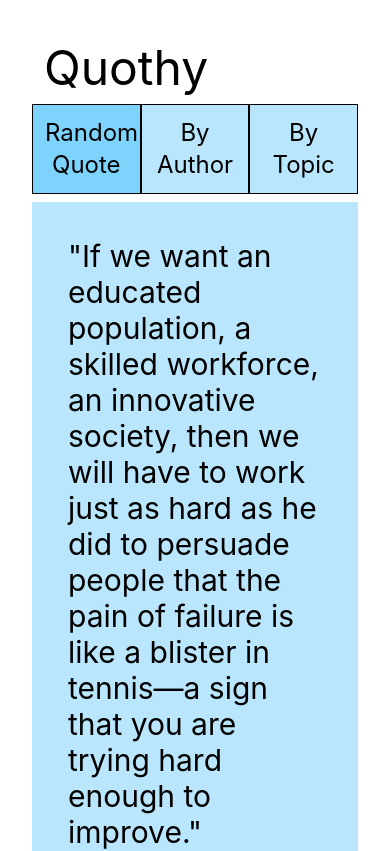
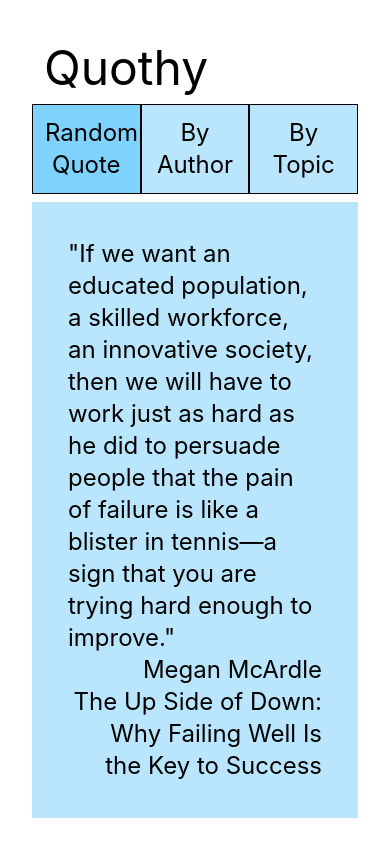
Before and after one commit to MarkNenadov/quothy, a React (Create React App) app: page / in a window 390 px wide. Shown: the top 851 px of the page. Built offline with nearby package versions, Linux system fonts and the light colour scheme.

Commit message:
improve mobile experience a bit, etc.

```diff
--- a/src/components/ByAuthor.tsx
+++ b/src/components/ByAuthor.tsx
@@ -1,5 +1,6 @@
 import React from 'react';
 import { Quote } from '../models/quotes';
+import {QuoteContainer} from "../components/QuoteContainer"
 
 export const ByAuthor = (props: { quoteList: Quote[] }) => {
   const { quoteList } = props;
@@ -14,20 +15,20 @@ export const ByAuthor = (props: { quoteList: Quote[] }) => {
   });
 
   return (
-    <div className="text-2xl p-4">
+    <>
       {Object.entries(quotesByAuthor).map(([author, quotes]) => (
         <div key={author} className="m-5">
           <h2>{author}</h2>
           {quotes.map((quote, index) => (
-            <div key={index} className=" bg-sky-200 m-4 p-4">
+            <QuoteContainer key={index}>
               <div>"{quote.quote}"</div>
               <div className="w-full text-right">
                 {quote.book.title}
               </div>
-            </div>
+            </QuoteContainer>
           ))}
         </div>
       ))}
-    </div>
+    </>
   );
 };
--- a/src/components/ByTopic.tsx
+++ b/src/components/ByTopic.tsx
@@ -1,5 +1,6 @@
 import React from 'react';
 import { Quote } from '../models/quotes';
+import { QuoteContainer } from './QuoteContainer';
 
 export const ByTopic = (props: { quoteList: Quote[] }) => {
   const { quoteList } = props;
@@ -21,7 +22,7 @@ export const ByTopic = (props: { quoteList: Quote[] }) => {
         <div key={tag} className="m-5">
           <h2>{tag}</h2>
           {quotes.map((quote, index) => (
-            <div key={index} className=" bg-sky-200 m-4 p-4">
+            <QuoteContainer key={index}>
               <div>"{quote.quote}"</div>
               <div className="w-full text-right">
                 {quote.book.title}
@@ -29,7 +30,7 @@ export const ByTopic = (props: { quoteList: Quote[] }) => {
               <div className="w-full text-right">
                 {quote.book.author}
               </div>
-            </div>
+           </QuoteContainer>
           ))}
         </div>
       ))}
--- /dev/null
+++ b/src/components/QuoteContainer.tsx
@@ -0,0 +1,17 @@
+import React, { ReactNode } from 'react';
+
+interface QuoteContainerProps {
+    children: ReactNode;
+    textStyle?: string;
+  }
+
+export const QuoteContainer = (props: QuoteContainerProps) => {
+
+  return (
+    <div className={`${props.textStyle}  bg-sky-200 p-4 w-full`}>
+        {
+            props.children
+        }
+    </div>
+  );
+}
--- a/src/components/RandomQuote.tsx
+++ b/src/components/RandomQuote.tsx
@@ -1,5 +1,6 @@
 import React, {useEffect, useState} from 'react';
 import {Quote} from '../models/quotes'
+import {QuoteContainer} from "../components/QuoteContainer"
 
 export const RandomQuote = ( props: { quoteList: Quote[] } ) => {
   const {quoteList} = props
@@ -15,7 +16,7 @@ export const RandomQuote = ( props: { quoteList: Quote[] } ) => {
   });
 
   return (
-    <div className="text-3xl bg-sky-200 p-4">
+    <QuoteContainer textStyle="text-s md:text-3xl">
             {randomQuote && (
         <div className="m-5">
           <div>"{randomQuote.quote}"</div>
@@ -23,6 +24,6 @@ export const RandomQuote = ( props: { quoteList: Quote[] } ) => {
           <div className="w-full text-right">{randomQuote.book.title}</div>
         </div>
       )}
-    </div>
+    </QuoteContainer>
   );
 }
--- a/src/data/quoteData.ts
+++ b/src/data/quoteData.ts
@@ -7,7 +7,7 @@ export const data: Quote[] = [
         author: "Geerhardus Vos",
         title: "Grace and Glory"
       },
-      tags: ["heaven", "hebrews", "christian-living"]
+      tags: ["heaven", "christian-living"]
     },
     {
       quote: "Calvin and Chandieu both saw the Reformed consistory as the continuation of the Jewish religious council at the time of Christ, namely, the Sanhedrin. Both exegeted Jesus’ saying in Matthew 18:16, “Tell it to the church,” according to what would have worked in the Jewish context of Jesus’ day: “Tell it to the church” had to mean, “Tell it to the governing body of the church, that is, the Sanhedrin/Consistory.",
```
